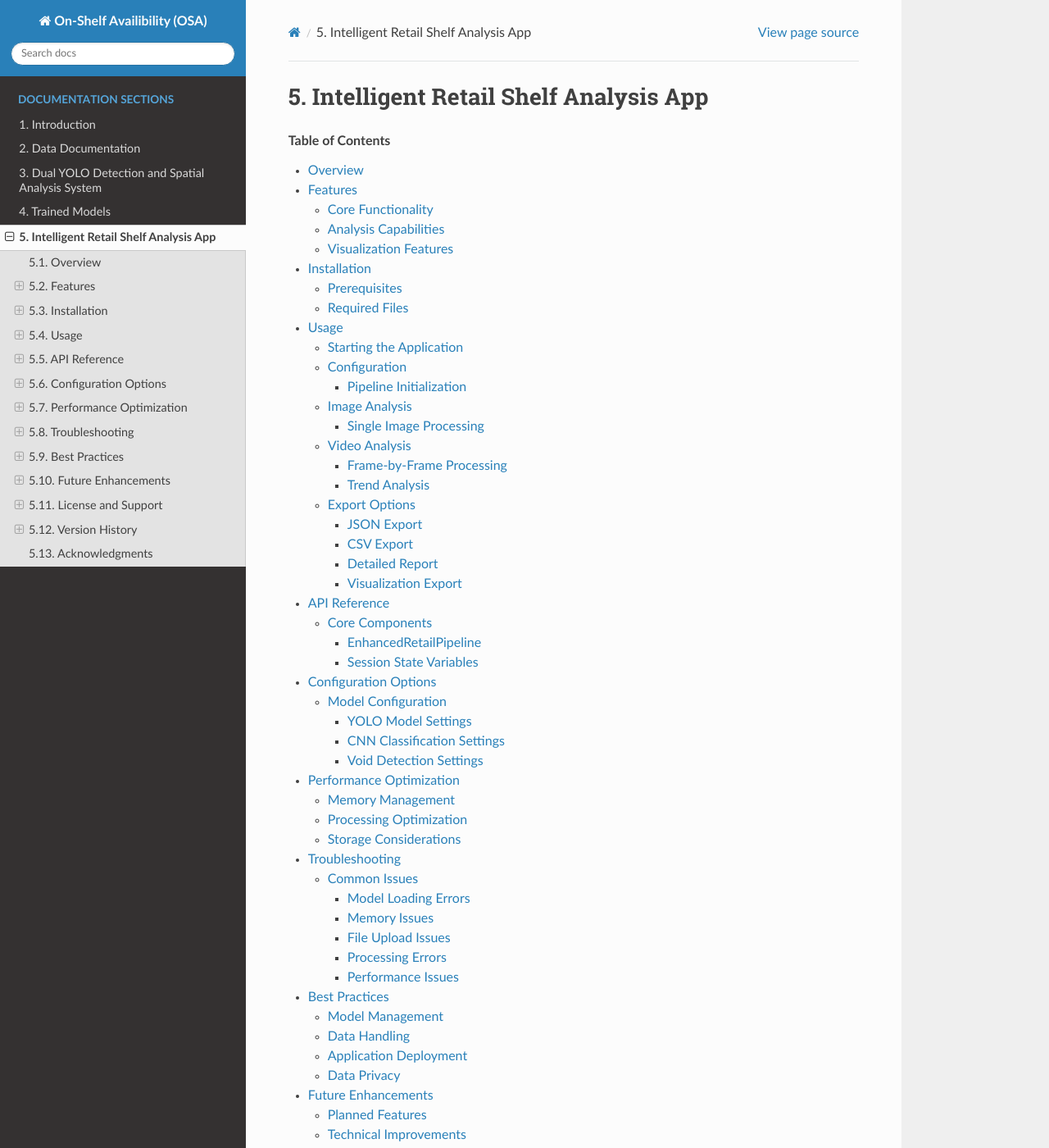
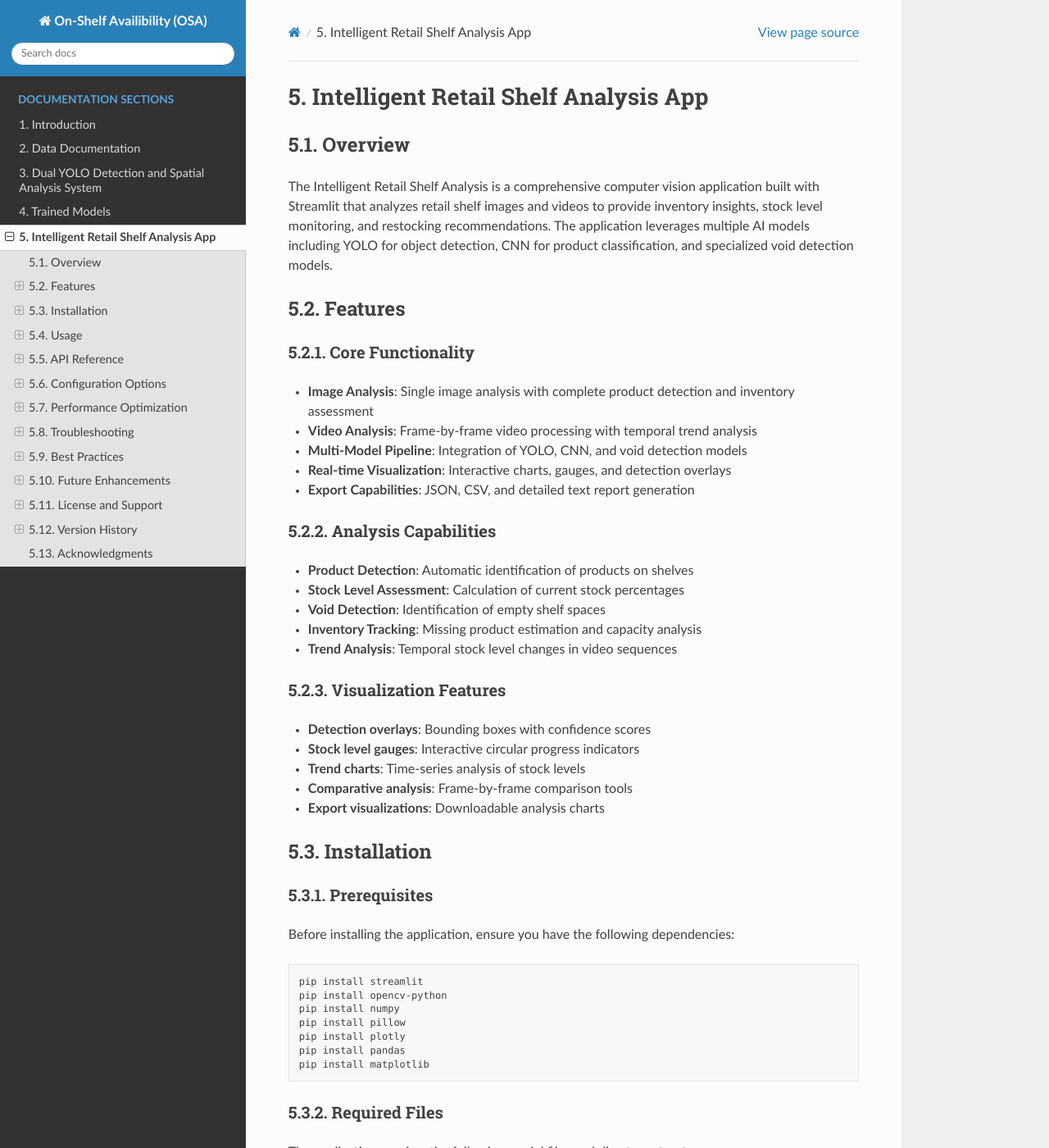
Before and after one commit to Amine-te/OSA_app, a Sphinx documentation site: the page built from docs/source/app.rst, in a window 1280 px wide and 1400 px high. Shown: the whole window at 82% size. Built offline with Sphinx 7.4.7 and the Read the Docs theme 3.1.0, drawn with Linux system fonts in a browser that asks for light colours; some of the changed text lies outside the part shown.

Commit message:
update source

```diff
--- a/docs/source/app.rst
+++ b/docs/source/app.rst
@@ -1,10 +1,6 @@
 =============================================
 Intelligent Retail Shelf Analysis App
 =============================================
-
-.. contents:: Table of Contents
-   :depth: 3
-   :local:
 
 Overview
 ========
```
